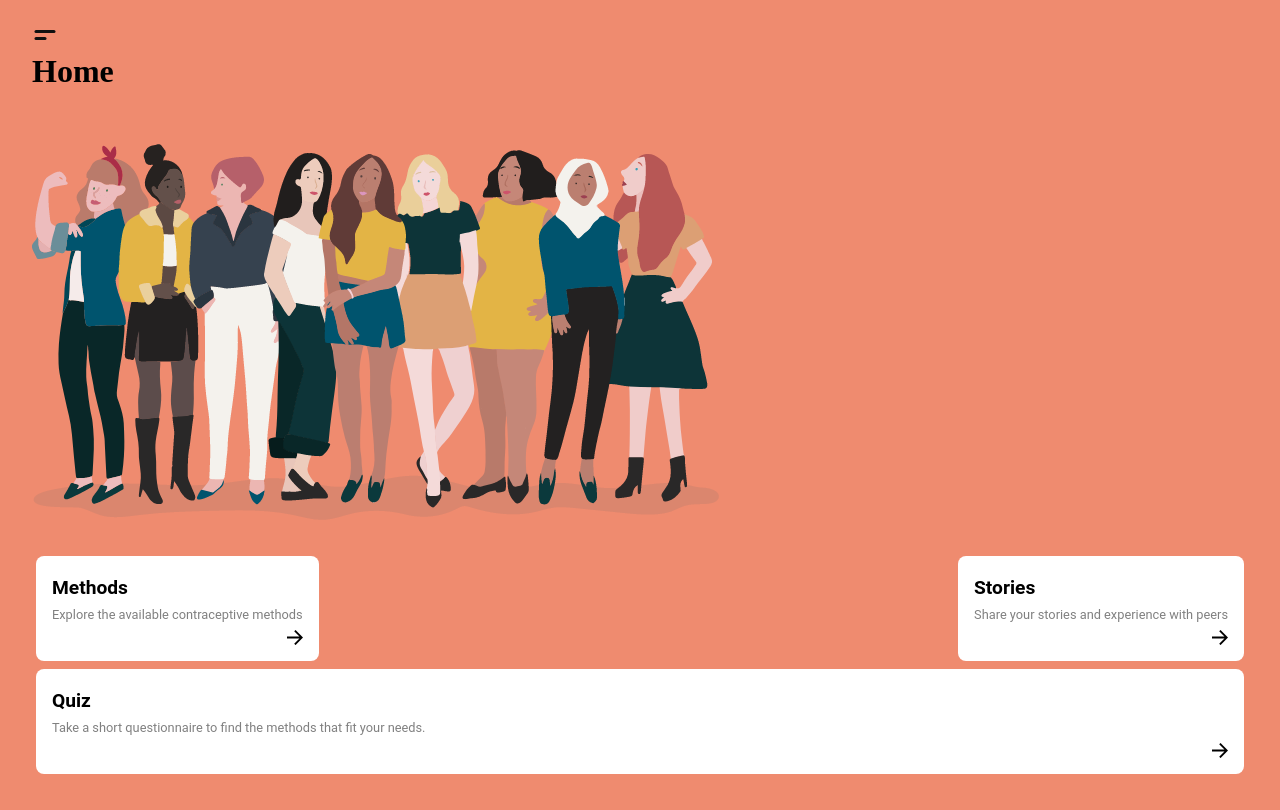
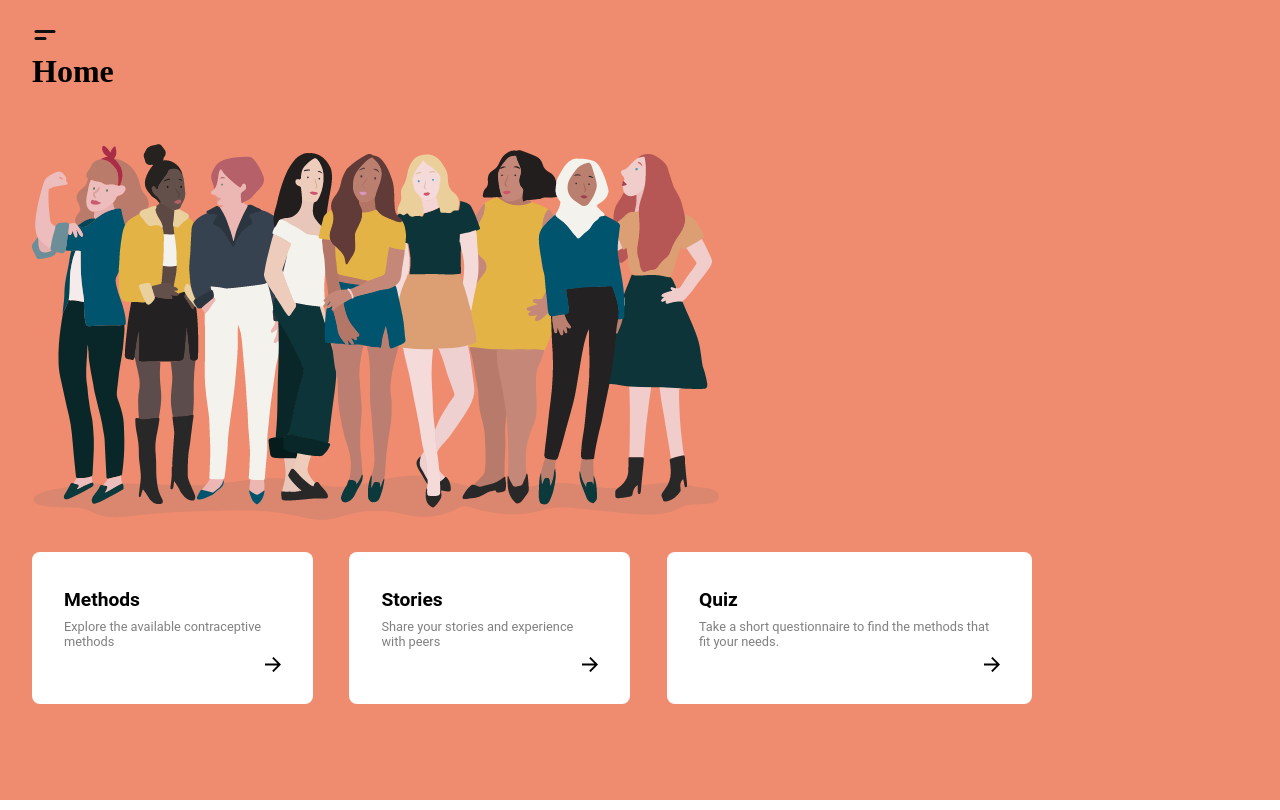
Before and after one commit to sandboxnu/knowyouroptions, a Next.js app in the folder frontend/: page /home in a window 1280 px wide. Built offline with nearby package versions, Linux system fonts and the light colour scheme; a web font is replaced by a local one.

Commit message:
Card style
Update card style and boxes. Adjust flex layout for desktop.

```diff
--- a/frontend/components/Card.tsx
+++ b/frontend/components/Card.tsx
@@ -12,7 +12,25 @@ const StyledCard = styled(AntdCard)`
   flex-direction: column;
   font-size: 0.8rem;
   padding: 1rem;
-  margin: 0.25rem;
+  width: 30%;
+  max-width: 281px;
+  margin-right: min(3%, 39px);
+
+  @media (max-width: 600px) {
+    flex-grow: 1;
+    width: 45%;
+    max-width: 100%;
+    margin: 0.25rem;
+    height: 138px;
+  }
+
+  @media (min-width: 600px) {
+    &:nth-child(3) {
+      max-width: 381px;
+      width: 30%;
+    }
+    padding: 2rem;
+  }
 `;
 
 const Title = styled.h2`
--- a/frontend/pages/home.tsx
+++ b/frontend/pages/home.tsx
@@ -20,7 +20,8 @@ const HomeTitle = styled.h1`
 const Row = styled.div`
   display: flex;
   flex-direction: row;
-  justify-content: space-between;
+  justify-content: flex-start;
+  flex-wrap: wrap;
   padding-top: 1rem;
   width: 100%;
 `;
@@ -48,12 +49,12 @@ const Home = (): ReactElement => {
             description="Share your stories and experience with peers"
             link="/stories"
           />
+          <Card
+            title="Quiz"
+            description="Take a short questionnaire to find the methods that fit your needs."
+            link="/quiz"
+          />
         </Row>
-        <Card
-          title="Quiz"
-          description="Take a short questionnaire to find the methods that fit your needs."
-          link="/quiz"
-        />
       </HomeContainer>
     </Layout>
   );
```
